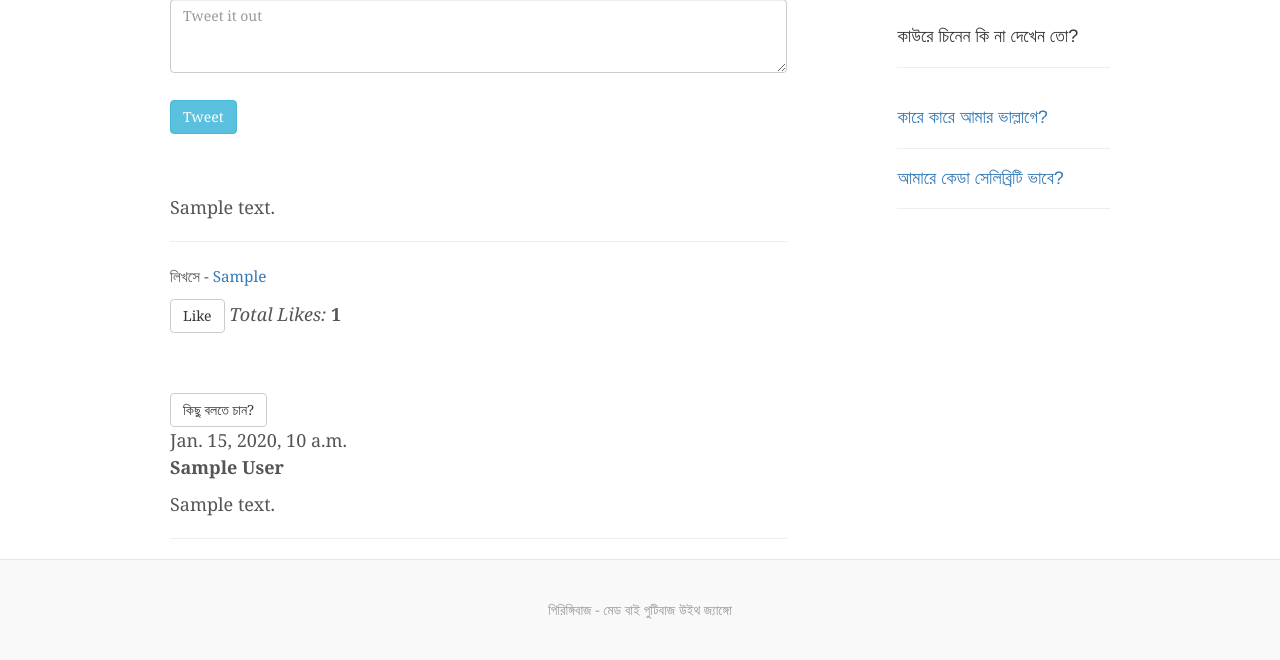
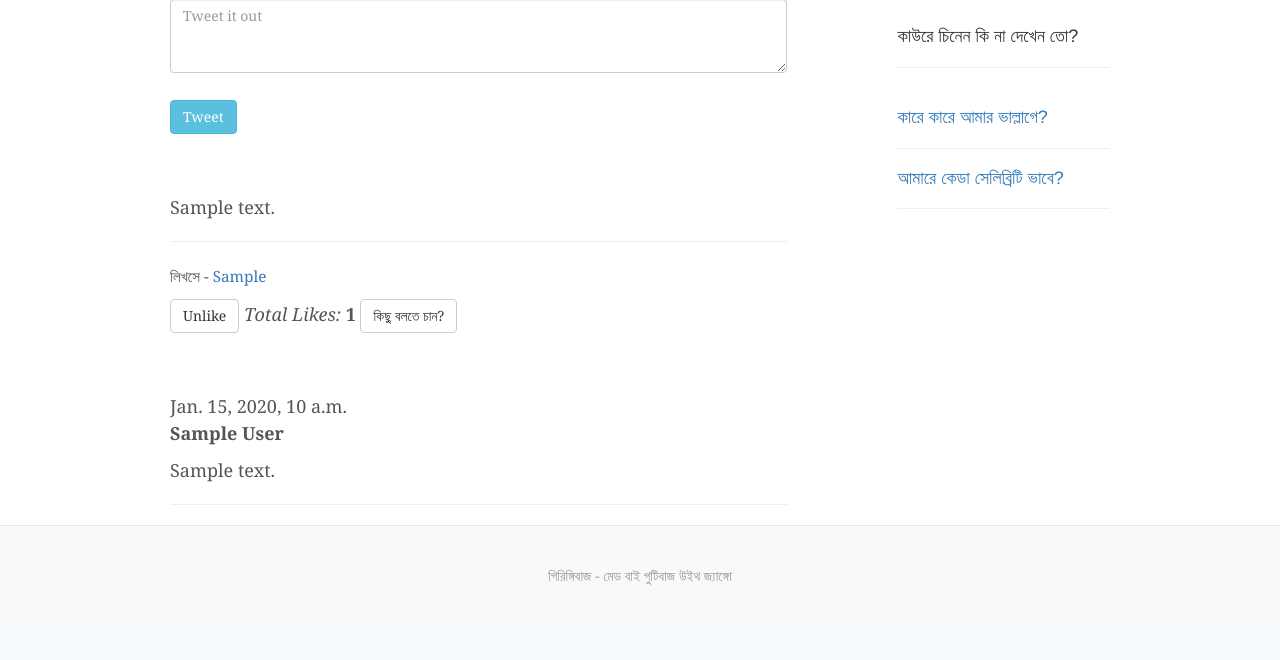
Before and after one commit to Shohan494/django_simple_twiiter, a Django app: page /tweet/tweet/ in a window 1280 px wide. Shown: the part 234-894 px from the top of the page. After the commit the page ends 819 px from the top, so only its background shows below. Run offline with Django 3.2, Linux system fonts and the light colour scheme; a user stored in the database is signed in; tables that the repository leaves empty hold one stand-in row (values such as "Sample post"); some libraries are stand-ins or nearby versions.

Commit message:
like unlike working properly

```diff
--- a/tweet/templates/index.html
+++ b/tweet/templates/index.html
@@ -37,12 +37,20 @@
                     <a href="{% url 'profile' pk=tw.tweeter.user.pk %}">{{ tw.tweeter.user.username|capfirst }}</a>
                 </small>
             </p>
-            <button class="btn btn-default likes-button" type="button"
-            data-ansid="{{ tw.pk }}">Like</button>
-            <i> Total Likes: </i><strong id="{{tw.pk}}" class="like-count">{{ tw.likes }}</strong>
+                {% user_likes_or_not tw.pk request.user.id as is_liked %}
+                    {% if is_liked %}
+                    <button class="btn btn-default likes-button" type="button"
+                    data-ansid="{{ tw.pk }}">Unlike</button>
+                    <i> Total Likes: </i><strong id="{{tw.pk}}" class="like-count">{{ tw.likes }}</strong>
+                    {% endif %}
+                    {% if not is_liked %}
+                    <button class="btn btn-default likes-button" type="button"
+                    data-ansid="{{ tw.pk }}">Like</button>
+                    <i> Total Likes: </i><strong id="{{tw.pk}}" class="like-count">{{ tw.likes }}</strong>
+                    {% endif %}
+            <!-- here a single tweet is being represented by "tw"-->
+            <a class="btn btn-default" href="{% url 'add_comment_to_post' pk=tw.pk %}"> কিছু বলতে চান?</a>
         </div>
-        <!-- here a single tweet is being represented by "tw"-->
-        <a class="btn btn-default" href="{% url 'add_comment_to_post' pk=tw.pk %}">কিছু বলতে চান?</a>
         <!-- again, remember the object reference instance "tw" here-->
         {% for comment in tw.comments.all %}
         <div class="comment">
--- a/tweet/templates/user/sign/up.html
+++ b/tweet/templates/user/sign/up.html
@@ -54,7 +54,7 @@
                     <small>{{ form.password2.help_text }}</small>
                 </p>
 
-                <button type="submit">দেন একটা বারি</button>
+                <button type="submit">লিখসেন ঠিক মতো? ক্লিক করেন</button>
             </form>
 
         </div>
--- a/tweet/templatetags/custom_tags.py
+++ b/tweet/templatetags/custom_tags.py
@@ -19,6 +19,6 @@ def current_time(format_string):
 '''Choices are: followers, follows, id, related_to, relation, user, user_id'''
 
 @register.simple_tag
-def user_likes_or_not(liked_tweet_id, liker_id):
-    query = Like.objects.filter(liked_tweet_id, liker_id).count()
+def user_likes_or_not(liked_tweet, liker):
+    query = Like.objects.filter(liked_tweet=liked_tweet,liker=liker).exists()
     return query
--- a/tweetpost/models.py
+++ b/tweetpost/models.py
@@ -80,5 +80,5 @@ class Like(models.Model):
         return u'%s liked %s tweet' % (self.liker, self.liked_tweet)
 
     ## you could write a method in your model so that you can say {% for object in data.filtered_set %}
-    ## def user_likes_or_not(self):
-    ##query = Like.objects.filter(liked_tweet_id=ans_id, liker_id=user.pk).exists()
+    ## def is_liked(self):
+    ##    return Like.objects.filter(liked_tweet_id=ans_id, liker_id=user.pk).exists()
--- a/tweetpost/views.py
+++ b/tweetpost/views.py
@@ -82,7 +82,7 @@ def add_like(request):
         is_liked = Like.objects.filter(liked_tweet=ans_id, liker=user).exists()
 
     #if ans_id:
-    if is_liked == "False":
+    if not is_liked:
         # creating instance by sending the Like table fields
         instance, created = Like.objects.get_or_create(liker=user, liked_tweet=liked_tweet)
         ans = Tweet.objects.get(id=(int(ans_id)))
@@ -93,6 +93,7 @@ def add_like(request):
     # returns the likes field of a tweet post
     # return JsonResponse({'like_count':likes})
     return HttpResponse(likes)
+    # return render(request, 'index.html', {'likes': likes, 'is_liked': is_liked})
 
 @login_required
 def add_unlike(request):
@@ -100,9 +101,8 @@ def add_unlike(request):
         ans_id = request.GET['id']
         user = request.user.profile
         liked_tweet = get_object_or_404(Tweet, pk=ans_id)
-        is_liked = Like.objects.filter(liked_tweet=ans_id, liker=user).exists()
 
-    if is_liked == "True":
+    if ans_id:
         Like.objects.filter(liker=user,liked_tweet=liked_tweet).delete()
         ans = Tweet.objects.get(id=(int(ans_id)))
         if ans:
```
